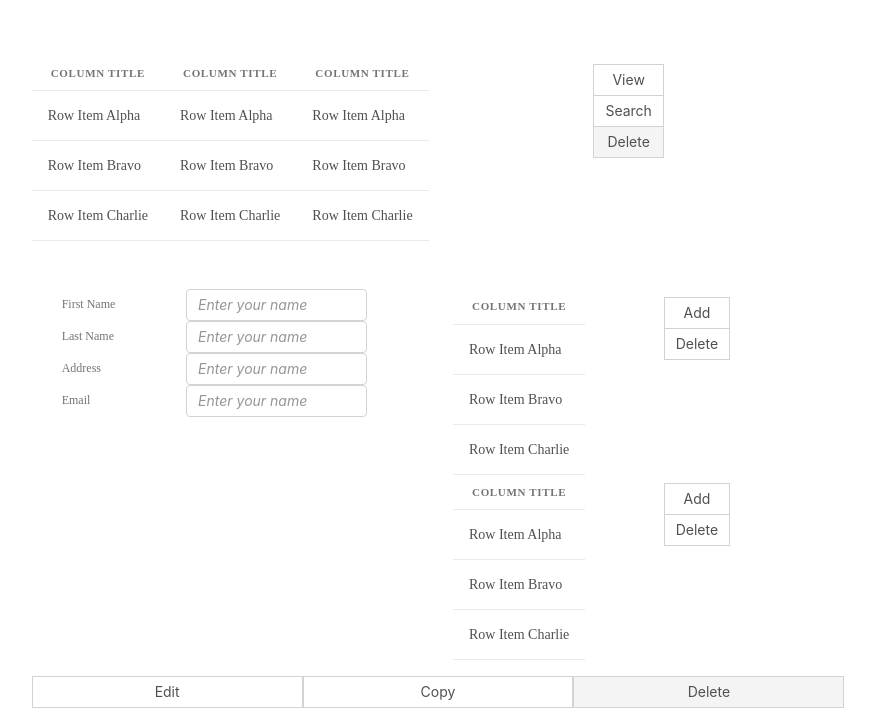
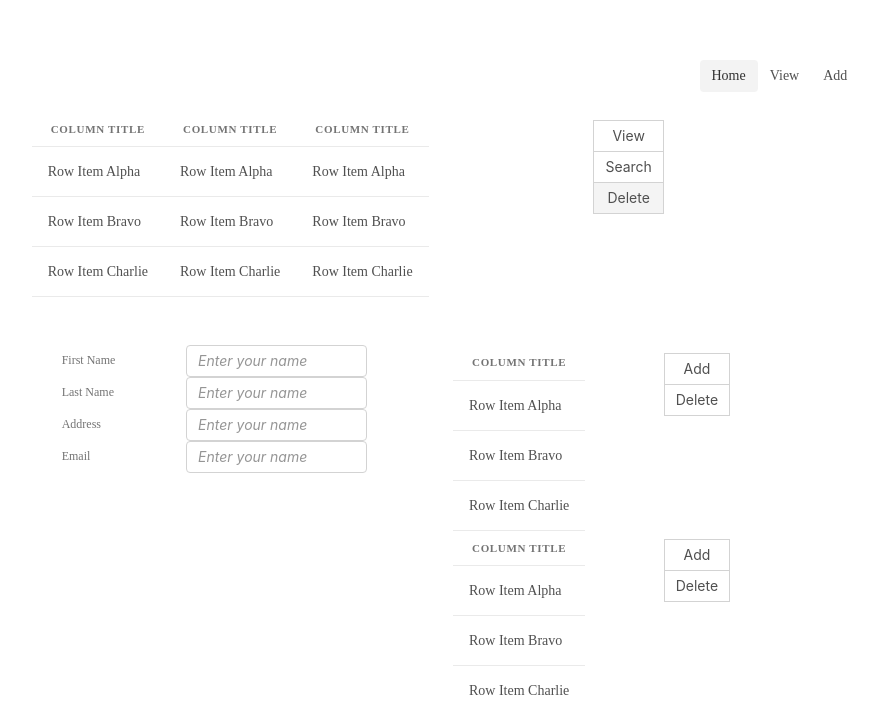
Before and after one commit to Andres6936/N3-ContactList-Django, a Django app: page / in a window 1280 px wide. Shown: the top 715 px of the page, without its empty margins (202-1080 px from the left). Run offline with Django 3.2, Linux system fonts and the light colour scheme; some libraries are stand-ins or nearby versions.

Commit message:
Create navigation bar

```diff
--- a/templates/base.html
+++ b/templates/base.html
@@ -11,6 +11,7 @@
     <link rel="stylesheet" type="text/css" href="{% static 'spectrum-css/label/index-vars.css' %}">
     <link rel="stylesheet" type="text/css" href="{% static 'spectrum-css/table/index-vars.css' %}">
     <link rel="stylesheet" type="text/css" href="{% static 'spectrum-css/button/index-vars.css' %}">
+    <link rel="stylesheet" type="text/css" href="{% static 'spectrum-css/sidenav/index-vars.css' %}">
     <link rel="stylesheet" type="text/css" href="{% static 'spectrum-css/textfield/index-vars.css' %}">
     <link rel="stylesheet" type="text/css" href="{% static 'spectrum-css/fieldlabel/index-vars.css' %}">
     <link rel="stylesheet" type="text/css" href="{% static 'spectrum-css/actiongroup/index-vars.css' %}">
@@ -22,6 +23,21 @@
 <body>
 
 <main class="col-8 mx-auto pt-5">
+
+    <nav class="row justify-content-end pb-3">
+        <div class="spectrum-SideNav-item is-selected">
+            <a href="#" class="spectrum-SideNav-itemLink">Home</a>
+        </div>
+
+        <div class="spectrum-SideNav-item">
+            <a href="#" class="spectrum-SideNav-itemLink">View</a>
+        </div>
+
+        <div class="spectrum-SideNav-item">
+            <a href="#" class="spectrum-SideNav-itemLink">Add</a>
+        </div>
+    </nav>
+
     <section class="row row-cols-2">
         <div class="col col-8">
             <table class="spectrum-Table">
```
